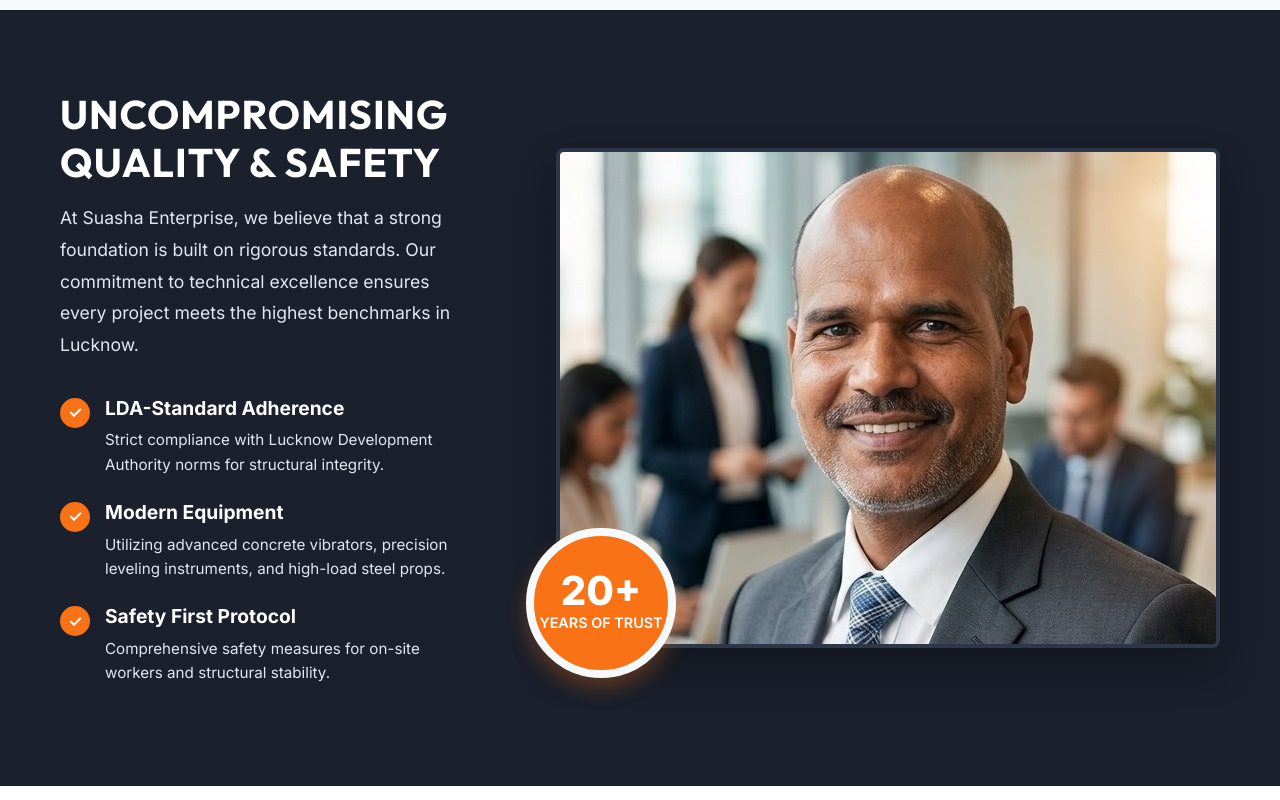
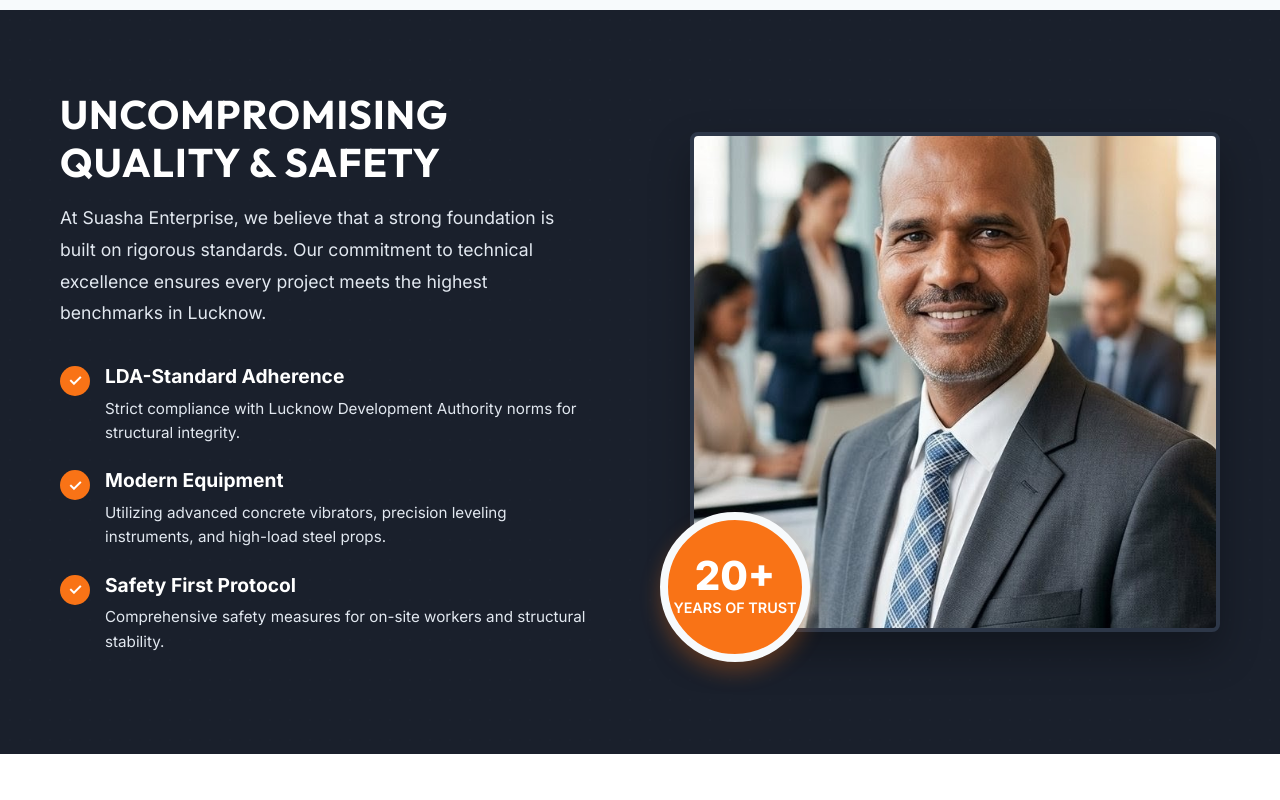
Before and after one commit to shivamtag78/Business-website, a React (Vite) app: page / in a window 1280 px wide. Shown: the part 2120-2920 px from the top of the page. Built offline with nearby package versions, Linux system fonts and the light colour scheme.

Commit message:
Completed initial website setup and design

```diff
--- a/src/components/TechnicalAuthority.css
+++ b/src/components/TechnicalAuthority.css
@@ -104,6 +104,13 @@
   border: 4px solid var(--slate-grey);
 }
 
+.authority-image img {
+  width: 100%;
+  height: 100%;
+  object-fit: cover;
+  display: block;
+}
+
 .authority-image-placeholder {
   width: 100%;
   height: 100%;
```
